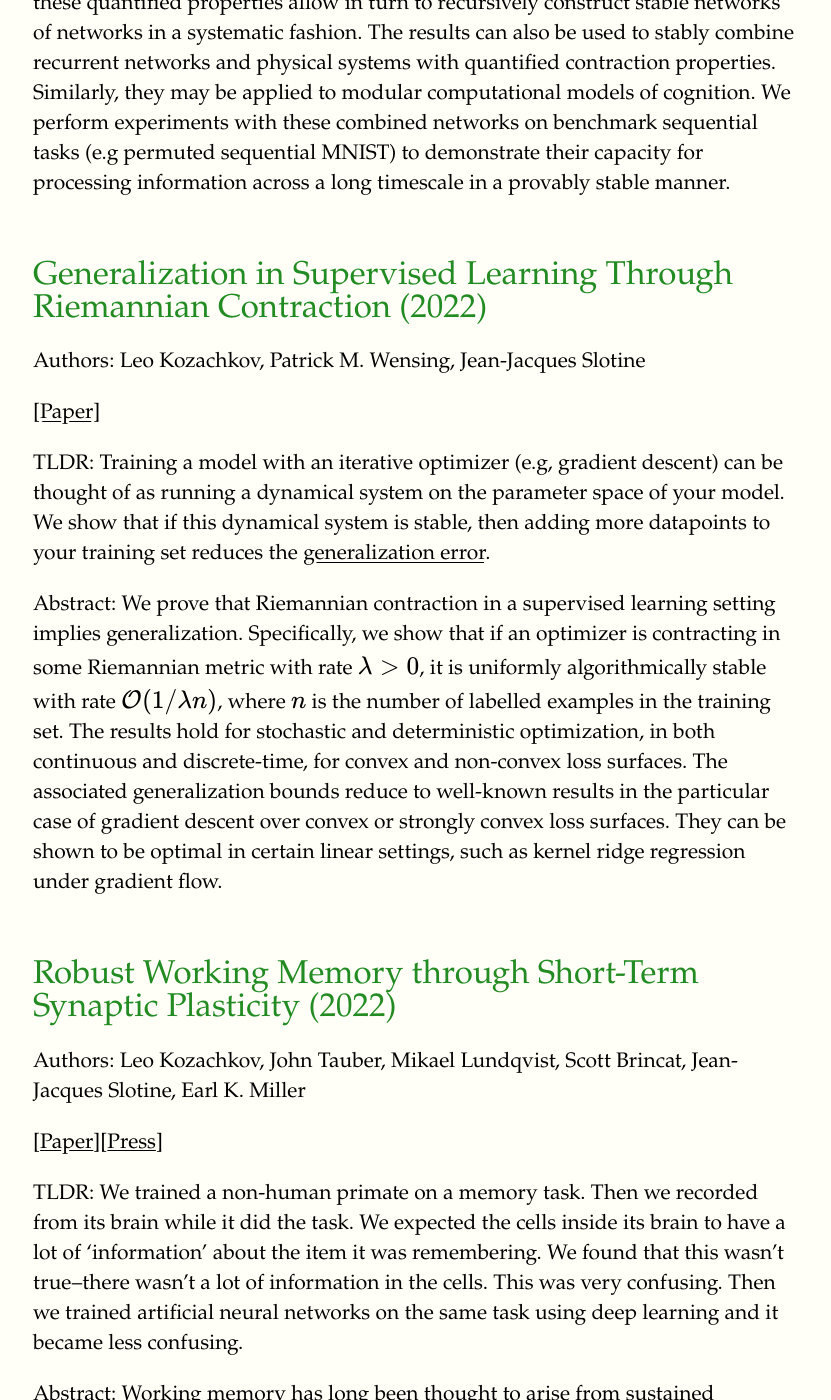
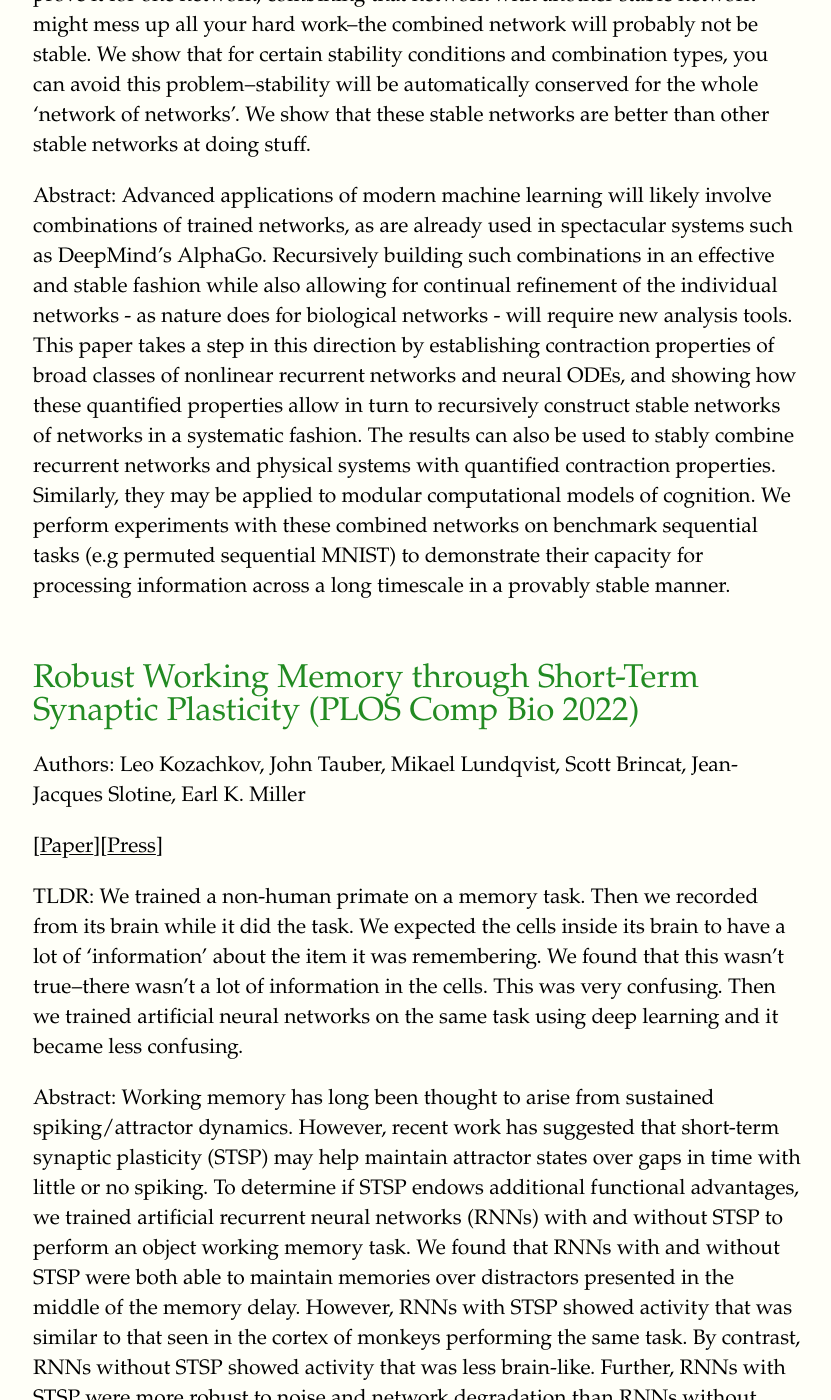
Before and after one commit to kozleo/kozleo.github.io, a Jekyll site: the page built from _posts/2021-6-06-Projects.md, in a window 1280 px wide and 1400 px high, scrolled down 1985 px. Shown: the whole window, without its empty margins (223-1054 px from the left). Built offline with Jekyll 4.4.1, drawn with Linux system fonts in a browser that asks for light colours; nearby versions of some CDN libraries; our own code applies the rules of GitHub Pages for plain Markdown files; some of the changed text lies outside the part shown.

Commit message:
cv update

```diff
--- a/_posts/2021-6-06-Projects.md
+++ b/_posts/2021-6-06-Projects.md
@@ -30,17 +40,10 @@ TLDR: Stability is hard to prove for recurrent neural networks. Even when you do
 
 Abstract: Advanced applications of modern machine learning will likely involve combinations of trained networks, as are already used in spectacular systems such as DeepMind's AlphaGo. Recursively building such combinations in an effective and stable fashion while also allowing for continual refinement of the individual networks - as nature does for biological networks - will require new analysis tools. This paper takes a step in this direction by establishing contraction properties of broad classes of nonlinear recurrent networks and neural ODEs, and showing how these quantified properties allow in turn to recursively construct stable networks of networks in a systematic fashion. The results can also be used to stably combine recurrent networks and physical systems with quantified contraction properties. Similarly, they may be applied to modular computational models of cognition. We perform experiments with these combined networks on benchmark sequential tasks (e.g permuted sequential MNIST) to demonstrate their capacity for processing information across a long timescale in a provably stable manner.
 
-# Generalization in Supervised Learning Through Riemannian Contraction (2022)
 
-Authors: Leo Kozachkov, Patrick M. Wensing, Jean-Jacques Slotine
 
-[[Paper]](https://arxiv.org/pdf/2201.06656.pdf)
 
-TLDR: Training a model with an iterative optimizer (e.g, gradient descent) can be thought of as running a dynamical system on the parameter space of your model. We show that if this dynamical system is stable, then adding more datapoints to your training set reduces the [generalization error](https://en.wikipedia.org/wiki/Generalization_error).
-
-Abstract: We prove that Riemannian contraction in a supervised learning setting implies generalization. Specifically, we show that if an optimizer is contracting in some Riemannian metric with rate $$\lambda > 0$$, it is uniformly algorithmically stable with rate $$\mathcal{O}(1/\lambda n)$$, where $$n$$ is the number of labelled examples in the training set. The results hold for stochastic and deterministic optimization, in both continuous and discrete-time, for convex and non-convex loss surfaces. The associated generalization bounds reduce to well-known results in the particular case of gradient descent over convex or strongly convex loss surfaces. They can be shown to be optimal in  certain linear settings, such as kernel ridge regression under gradient flow.
-
-# Robust Working Memory through Short-Term Synaptic Plasticity (2022)
+# Robust Working Memory through Short-Term Synaptic Plasticity (PLOS Comp Bio 2022)
 
 Authors: Leo Kozachkov, John Tauber, Mikael Lundqvist, Scott Brincat, Jean-Jacques Slotine, Earl K. Miller
 
@@ -50,7 +53,7 @@ TLDR: We trained a non-human primate on a memory task. Then we recorded from its
 
 Abstract: Working memory has long been thought to arise from sustained spiking/attractor dynamics. However, recent work has suggested that short-term synaptic plasticity (STSP) may help maintain attractor states over gaps in time with little or no spiking. To determine if STSP endows additional functional advantages, we trained artificial recurrent neural networks (RNNs) with and without STSP to perform an object working memory task. We found that RNNs with and without STSP were both able to maintain memories over distractors presented in the middle of the memory delay. However, RNNs with STSP showed activity that was similar to that seen in the cortex of monkeys performing the same task. By contrast, RNNs without STSP showed activity that was less brain-like. Further, RNNs with STSP were more robust to noise and network degradation than RNNs without STSP. These results show that STSP can not only help maintain working memories, it also makes neural networks more robust.
 
-# Achieving Stable Dynamics in Neural Circuits (2020)
+# Achieving Stable Dynamics in Neural Circuits (PLOS Comp Bio 2020)
 
 Authors: Leo Kozachkov, Mikael Lundqvist, Jean-Jacques Slotine, Earl K. Miller
 
```
Also changed, not shown: other parts of _posts/2021-6-06-Projects.md (+10 -0 lines).
